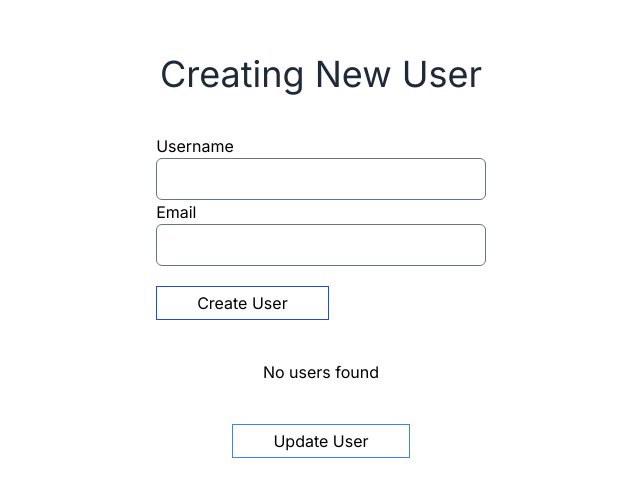
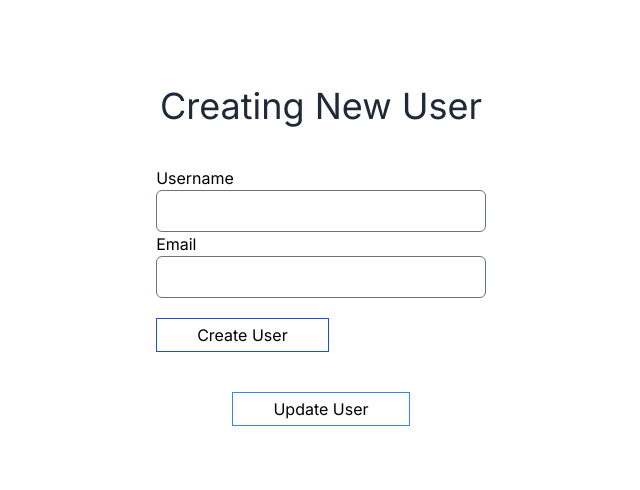
Before and after one commit to bavjihokam/nextshop, a Next.js app: page /create in a window 1280 px wide. Shown: the part 144-634 px from the top of the page, without its empty margins (319-959 px from the left). Built offline with nearby package versions, Linux system fonts and the light colour scheme.

Commit message:
update src/app/(pages)/create/page.jsx

```diff
--- a/src/app/(pages)/create/page.jsx
+++ b/src/app/(pages)/create/page.jsx
@@ -54,19 +54,7 @@ function CreatePage() {
 					</button>
 				</form>
 			</div>
-			{Array.isArray(userData) && userData.length > 0 ? (
-				userData.map((user, i) => (
-					<div
-						key={i}
-						className="grid grid-cols-2 gap-4 p-2 border border-gray-400 rounded-md"
-					>
-						<div>Username: {user.username}</div>
-						<div>Email: {user.email}</div>
-					</div>
-				))
-			) : (
-				<p>No users found</p>
-			)}
+
 
 			<div>
 				<form>
```
